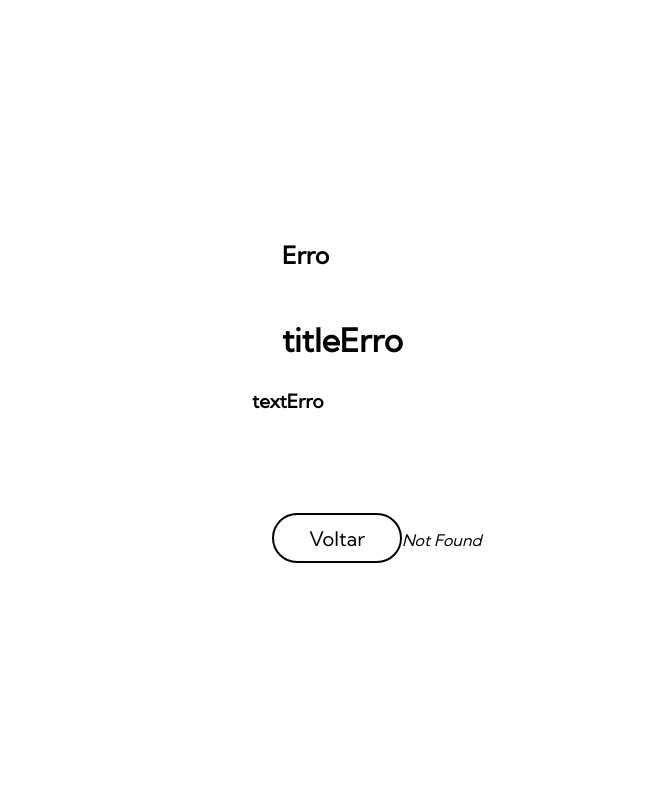
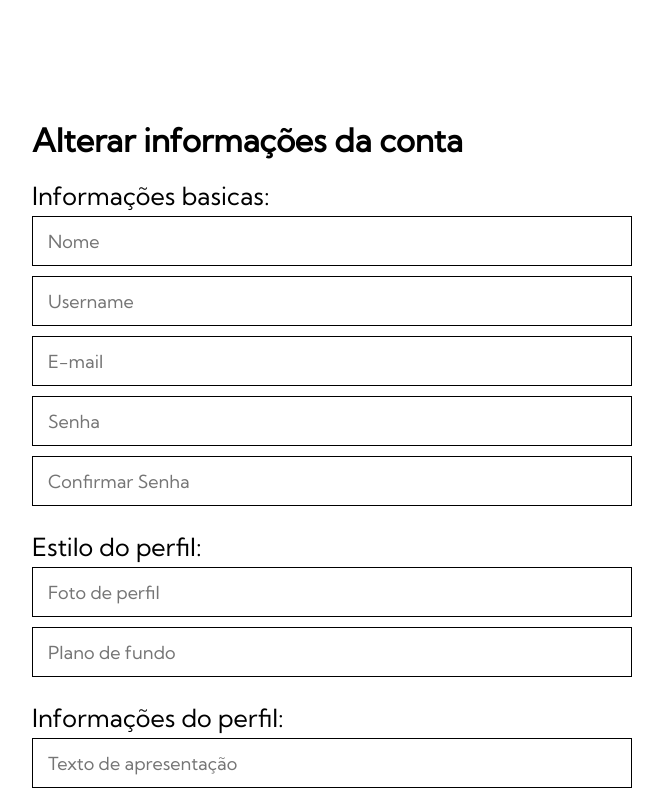
Before and after one commit to luisgomes2002/JapaneseSite, a React (Vite) app in the folder client/: page /update/1 in a window 1280 px wide. Before the commit this address had no page. Shown: the top 797 px of the page, without its empty margins (168-831 px from the left). Built offline with nearby package versions, Linux system fonts and the light colour scheme.

Commit message:
feat: update page

```diff
--- a/client/src/components/authentication/LoginPage.jsx
+++ b/client/src/components/authentication/LoginPage.jsx
@@ -1,8 +1,7 @@
-import { useState, useEffect } from "react";
 import NavBar from "../nav/NavBar";
 import { Link, useNavigate } from "react-router-dom";
 import axios from "axios";
-import { AuthContainer, Section } from "./AuthenticationFrom.jsx";
+import { AuthContainer, Section } from "./AuthenticationFromStyle.jsx";
 import { useForm } from "react-hook-form";
 import { zodResolver } from "@hookform/resolvers/zod";
 import { signinSchema } from "../schemas/signinSchema";
--- a/client/src/components/authentication/Register.jsx
+++ b/client/src/components/authentication/Register.jsx
@@ -1,8 +1,6 @@
-import { useState } from "react";
 import NavBar from "../nav/NavBar";
 import { Link, useNavigate } from "react-router-dom";
-import axios from "axios";
-import { AuthContainer, Section } from "./AuthenticationFrom.jsx";
+import { AuthContainer, Section } from "./AuthenticationFromStyle.jsx";
 import { zodResolver } from "@hookform/resolvers/zod";
 import { useForm } from "react-hook-form";
 import { signupSchema } from "../schemas/signupSchema";
--- a/client/src/components/perfil/User.jsx
+++ b/client/src/components/perfil/User.jsx
@@ -55,9 +55,9 @@
               <img src={user.avatar} alt="img" />
               <h2>
                 {user.name}{" "}
-                <button>
+                <Link to={`/update/${user.username}`}>
                   <i className="fa-solid fa-pen-to-square"></i>
-                </button>
+                </Link>
               </h2>
               <h3>{user.username}</h3>
               <p>JLPT: N2</p>
--- a/client/src/components/perfil/UserStyle.jsx
+++ b/client/src/components/perfil/UserStyle.jsx
@@ -3,6 +3,10 @@
 export const TotalSpace = styled.div`
   p {
     margin: 0;
+  }
+
+  a {
+    color: #6c6c72;
   }
 `;
 
--- a/client/src/components/perfil/UserUpdate.jsx
+++ b/client/src/components/perfil/UserUpdate.jsx
@@ -1,10 +1,38 @@
-import React from "react";
-// import NavBar from "../nav/NavBar";
+import { useContext } from "react";
+import NavBar from "../nav/NavBar";
+import { UserContext } from "../context/UserContext";
+import { InfoUpdate, UserUpdateArea } from "./UserUpdateStyle";
+import { ButtonSpaceArea } from "./UserStyle";
 
-const Update = () => {
+const UpdateUser = () => {
+  const { user } = useContext(UserContext);
+
   return (
-   <h1>Update</h1>
+    <>
+      <NavBar />
+      <UserUpdateArea>
+        <InfoUpdate>
+          <h1>Alterar informações da conta {user.username}</h1>
+          <p>Informações basicas:</p>
+          <input type="text" placeholder="Nome" />
+          <input type="text" placeholder="Username" />
+          <input type="text" placeholder="E-mail" />
+          <input type="text" placeholder="Senha" />
+          <input type="text" placeholder="Confirmar Senha" />
+          <p>Estilo do perfil:</p>
+          <input type="text" placeholder="Foto de perfil" />
+          <input type="text" placeholder="Plano de fundo" />
+          <p>Informações do perfil:</p>
+          <input type="text" placeholder="Texto de apresentação" />
+          <input type="text" placeholder="JLPT" />
+        </InfoUpdate>
+        <ButtonSpaceArea>
+          <button>Alterar</button>
+          <button style={{ backgroundColor: "#aa2525" }}>Deletar Conta</button>
+        </ButtonSpaceArea>
+      </UserUpdateArea>
+    </>
   );
 };
 
-export default Update;
+export default UpdateUser;
--- /dev/null
+++ b/client/src/components/perfil/UserUpdateStyle.jsx
@@ -0,0 +1,36 @@
+import styled from "styled-components";
+
+export const UserUpdateArea = styled.div`
+  margin: 20px 200px;
+
+  p {
+    font-size: 25px;
+    padding-top: 20px;
+  }
+
+  button {
+    width: 150px;
+    height: 50px;
+    margin-top: 20px;
+    cursor: pointer;
+    border: none;
+    font-size: 20px;
+    border-radius: 10px;
+    background-color: black;
+    color: #fff;
+  }
+`;
+
+export const InfoUpdate = styled.div`
+  display: flex;
+  flex-direction: column;
+
+  input {
+    border: 1px solid black;
+    width: 600px;
+    height: 50px;
+    margin: 5px 0;
+    padding: 15px;
+    font-size: 18px;
+  }
+`;
--- a/client/src/main.jsx
+++ b/client/src/main.jsx
@@ -14,7 +14,7 @@
 import UserProvider from "./components/context/UserContext";
 import OtherProfiles from "./components/perfil/OtherProfiles.jsx";
 import Post from "./components/pages/Posts/Posts.jsx";
-import NavBar from "./components/nav/NavBar.jsx";
+import UserUpdate from "./components/perfil/UserUpdate.jsx";
 
 const Layout = () => {
   return (
@@ -45,6 +45,10 @@
       {
         path: "/myprofile/:username",
         element: <UserPage />,
+      },
+      {
+        path: "/update/:username",
+        element: <UserUpdate />,
       },
       {
         path: "/profile/:username",
```
Also changed, not shown: client/src/components/authentication/AuthenticationFromStyle.jsx (renamed from client/src/components/authentication/AuthenticationFrom.jsx), client/src/components/perfil/UserUpdate.css (deleted).
